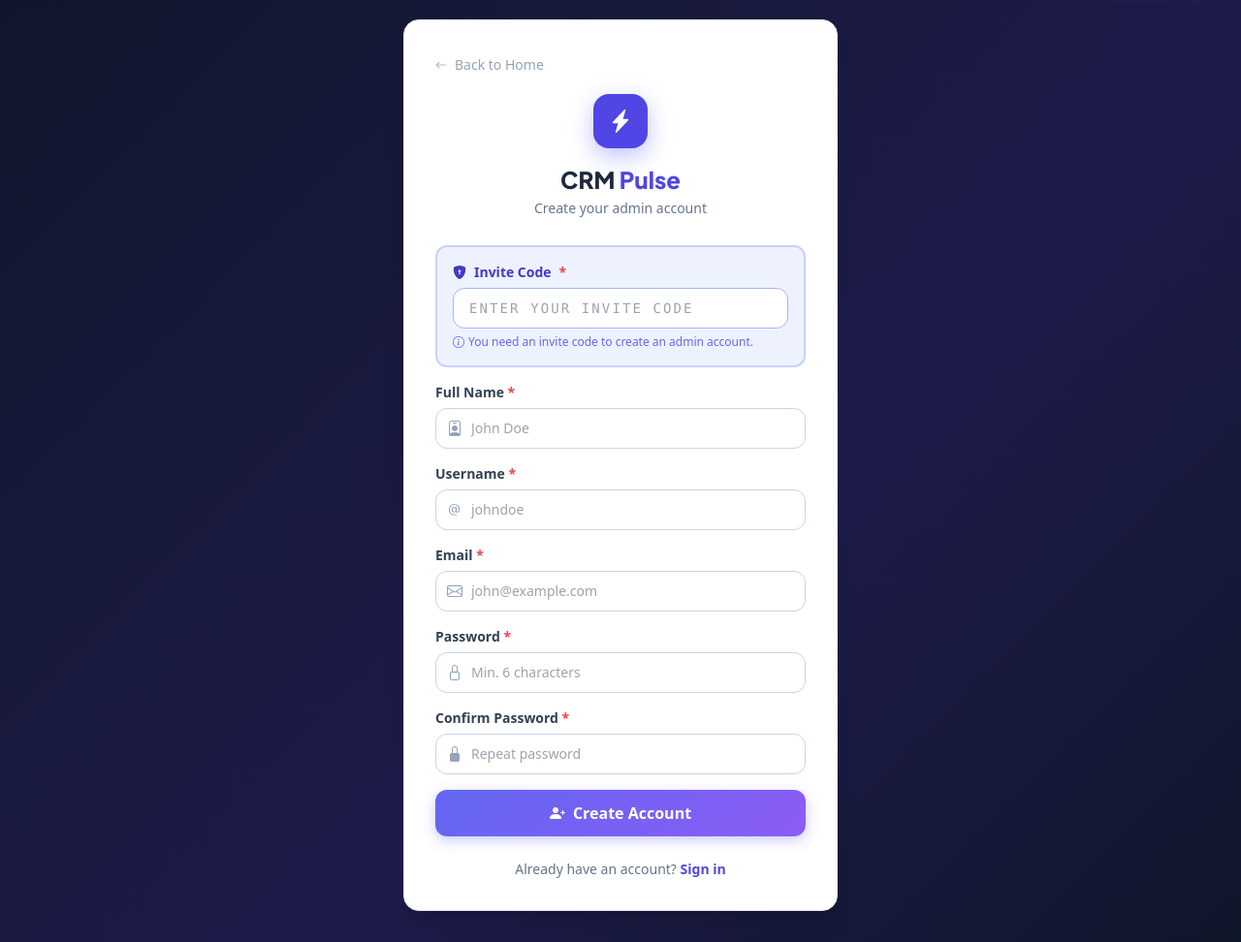
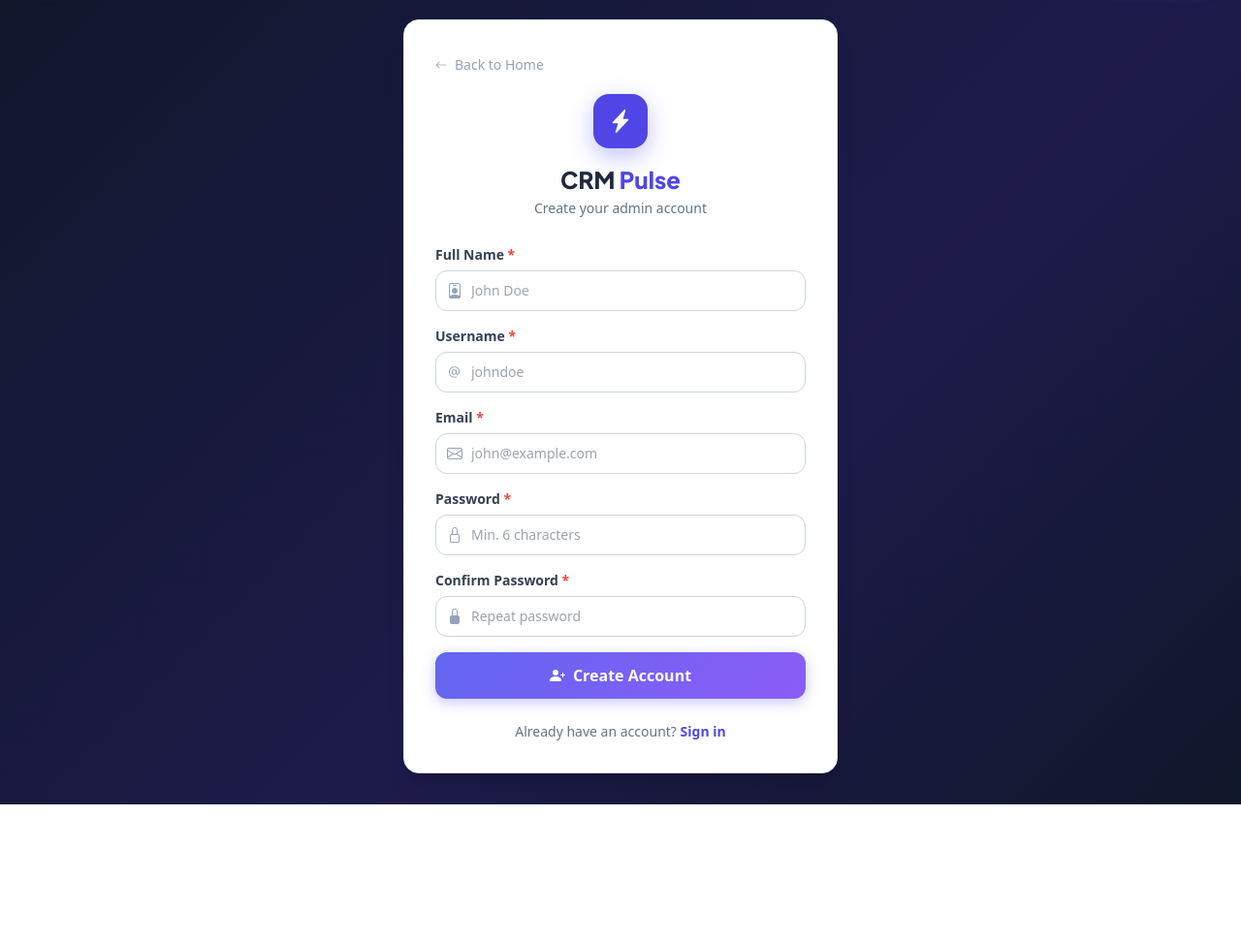
Before and after one commit to Elias-Btech/Future_FS_02, a PHP site: page /FUTURE_FS_02/register.php in a window 1280 px wide. Shown: the part 60-1032 px from the top of the page at 97% size. After the commit the page ends 890 px from the top, so only its background shows below. Run offline with PHP 8.4, Linux system fonts and the light colour scheme; some libraries are stand-ins or nearby versions.

Commit message:
Remove invite code requirement from registration

```diff
--- a/public/register.php
+++ b/public/register.php
@@ -6,20 +6,10 @@ use App\Models\Admin;
 
 if (Auth::check()) { Helper::redirect(BASE_URL . '/dashboard.php'); }
 
-// ── Secret invite code ─────────────────────────────────────
-// Change this to anything you want — share it only with trusted people
-define('INVITE_CODE', 'FUTURECRM2026');
-
 $errors = [];
 
 if ($_SERVER['REQUEST_METHOD'] === 'POST') {
 
-    // 1. Check invite code FIRST before anything else
-    $enteredCode = trim($_POST['invite_code'] ?? '');
-    if ($enteredCode !== INVITE_CODE) {
-        $errors['invite_code'] = 'Invalid invite code. You are not authorized to register.';
-    } else {
-        // 2. Validate all other fields
     $v = new Validator($_POST);
     $v->required('full_name', 'Full Name')
       ->required('username',  'Username')->min('username', 3, 'Username')
@@ -42,7 +32,6 @@ if ($_SERVER['REQUEST_METHOD'] === 'POST') {
         }
     } else {
         $errors = array_merge($v->errors(), $errors);
-        }
     }
 }
 
@@ -79,31 +68,6 @@ ob_start();
     <?php endif; ?>
 
     <form method="POST" novalidate class="space-y-4">
-
-      <!-- ── INVITE CODE (first field — most important) ── -->
-      <div class="p-4 rounded-xl border-2 <?= isset($errors['invite_code']) ? 'border-red-300 bg-red-50' : 'border-indigo-200 bg-indigo-50' ?>">
-        <label class="block text-sm font-bold text-indigo-700 mb-1.5 flex items-center gap-2">
-          <i class="bi bi-shield-lock-fill"></i>
-          Invite Code <span class="text-red-500">*</span>
-        </label>
-        <input type="text" name="invite_code"
-               value="<?= Helper::e($_POST['invite_code'] ?? '') ?>"
-               class="w-full px-4 py-2.5 border <?= isset($errors['invite_code']) ? 'border-red-400 bg-white' : 'border-indigo-300 bg-white' ?> rounded-xl text-sm font-mono tracking-widest focus:outline-none focus:ring-2 focus:ring-indigo-500/30 focus:border-indigo-500 transition uppercase"
-               placeholder="Enter your invite code"
-               autocomplete="off"
-               style="letter-spacing:.15em;">
-        <?php if (isset($errors['invite_code'])): ?>
-          <p class="text-red-600 text-xs mt-1.5 font-semibold flex items-center gap-1">
-            <i class="bi bi-x-circle-fill"></i>
-            <?= Helper::e($errors['invite_code']) ?>
-          </p>
-        <?php else: ?>
-          <p class="text-indigo-500 text-xs mt-1.5 flex items-center gap-1">
-            <i class="bi bi-info-circle"></i>
-            You need an invite code to create an admin account.
-          </p>
-        <?php endif; ?>
-      </div>
 
       <!-- Full Name -->
       <div>
```
Lines whose indentation alone changed are shown as unchanged.
